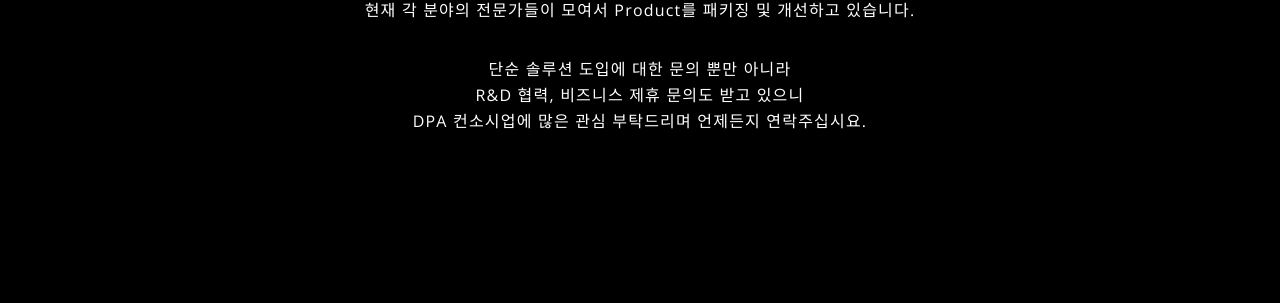
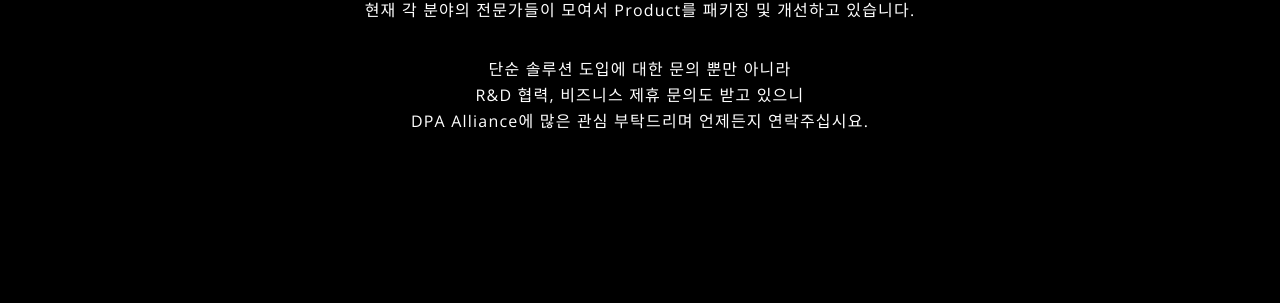
Before and after one commit to DPA-Alliance/DPA-Alliance.github.io, a Jekyll site: the page built from index.html, in a window 1280 px wide and 900 px high, scrolled down 1012 px. Shown: the part 150-453 px from the top of the window. Built offline with Jekyll 4.4.1, drawn with Linux system fonts in a browser that asks for light colours.

Commit message:
Update index.html

```diff
--- a/index.html
+++ b/index.html
@@ -25,7 +25,7 @@
 								<p>
 								  단순 솔루션 도입에 대한 문의 뿐만 아니라<br>
 								  R&D 협력, 비즈니스 제휴 문의도 받고 있으니<br>
-								  DPA 컨소시업에 많은 관심 부탁드리며 언제든지 연락주십시요.
+								  DPA Alliance에 많은 관심 부탁드리며 언제든지 연락주십시요.
 								</p>
 							</header>
 						</div>
```
